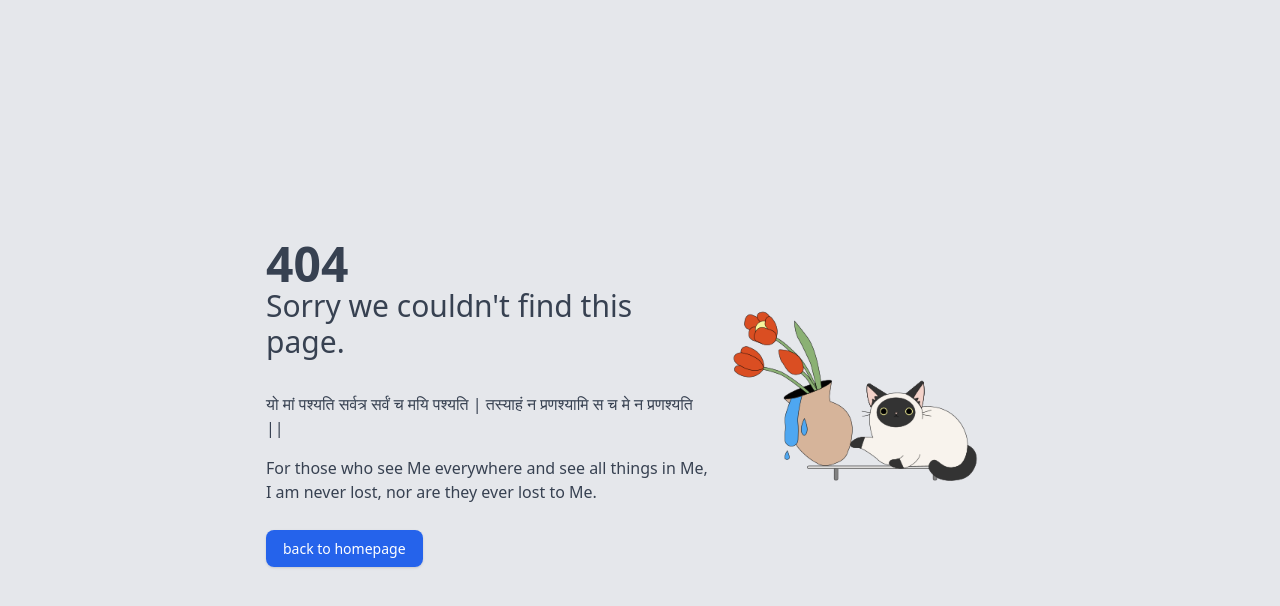
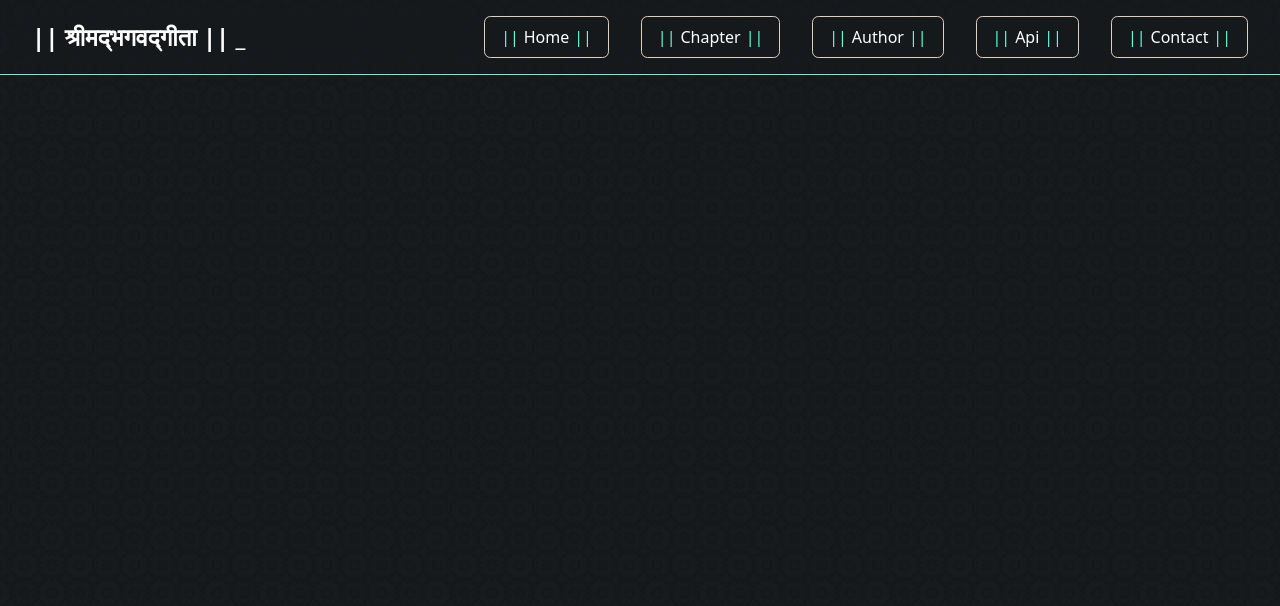
Before and after one commit to the-amazing-atharva/bhagavadgitaapi, a Next.js app: page /verse in a window 1280 px wide. Before the commit this address had no page. Shown: the top 606 px of the page. Built offline with nearby package versions, Linux system fonts and the light colour scheme.

Commit message:
changed file format

```diff
--- a/components/Navbar.tsx
+++ b/components/Navbar.tsx
@@ -12,14 +12,14 @@ const Navbar: React.FC = () => {
   const [api, setApi] = useState("Api");
   const [contact, setContact] = useState("Contact");
 
-  const [verseHref, setVerseHref] = useState("/shlok");
+  const [verseHref, setVerseHref] = useState("/verse");
   const [chapterHref, setChapterHref] = useState("/chapter");
   const [authorHref, setAuthorHref] = useState("/author");
   const [apiHref, setApiHref] = useState("/documentation");
   const [contactHref, setContactHref] = useState("/contact");
 
   useEffect(() => {
-    if (window.location.pathname === "/shlok") {
+    if (window.location.pathname === "/verse") {
       setVerse("Home");
       setVerseHref("/");
     } else if (window.location.pathname === "/chapter") {
@@ -36,7 +36,7 @@ const Navbar: React.FC = () => {
       setContactHref("/");
     } else if (window.location.pathname === "/") {
       setVerse("Verse");
-      setVerseHref("/shlok");
+      setVerseHref("/verse");
       setChapter("Chapter");
       setChapterHref("/chapter");
       setAuthor("Author");
--- a/pages/author.tsx
+++ /dev/null
@@ -1,13 +0,0 @@
-import React from "react";
-import Navbar from "../components/Navbar";
-
-const authors = () => {
-  return (
-    <div>
-      <Navbar />
-      authors
-    </div>
-  );
-};
-
-export default authors;
--- /dev/null
+++ b/pages/author/index.tsx
@@ -0,0 +1,12 @@
+import React from "react";
+import Navbar from "../../components/Navbar";
+
+const index = () => {
+  return (
+    <>
+      <Navbar />
+    </>
+  );
+};
+
+export default index;
--- a/pages/chapter.tsx
+++ /dev/null
@@ -1,14 +0,0 @@
-import React from "react";
-import ChapterContainer from "../components/ChapterContainer";
-import Navbar from "../components/Navbar";
-
-const chapters = () => {
-  return (
-    <div>
-      <Navbar />
-      <ChapterContainer />
-    </div>
-  );
-};
-
-export default chapters;
--- /dev/null
+++ b/pages/chapter/index.tsx
@@ -0,0 +1,12 @@
+import React from "react";
+import Navbar from "../../components/Navbar";
+
+const index = () => {
+  return (
+    <>
+      <Navbar />
+    </>
+  );
+};
+
+export default index;
--- a/pages/documentation.tsx
+++ /dev/null
@@ -1,13 +0,0 @@
-import React from "react";
-import Navbar from "../components/Navbar";
-
-const documentation = () => {
-  return (
-    <div>
-      <Navbar />
-      documentation
-    </div>
-  );
-};
-
-export default documentation;
--- /dev/null
+++ b/pages/documentation/index.tsx
@@ -0,0 +1,12 @@
+import React from "react";
+import Navbar from "../../components/Navbar";
+
+const index = () => {
+  return (
+    <>
+      <Navbar />
+    </>
+  );
+};
+
+export default index;
--- a/pages/shlok.tsx
+++ /dev/null
@@ -1,24 +0,0 @@
-import React from "react";
-import Navbar from "../components/Navbar";
-import FilterVerse from "../components/VerseFilter";
-import styles from "../styles/verse.module.css";
-
-const shlok = () => {
-  return (
-    <div>
-      <Navbar />
-      <div className={styles.verseContainer}>
-        <div className={styles.verseHeader}>
-          <h1>Verse Title</h1>
-
-        </div>
-
-        <div className={styles.verseBody}>
-          <FilterVerse />
-        </div>
-      </div>
-    </div>
-  );
-};
-
-export default shlok;
--- /dev/null
+++ b/pages/verse/index.tsx
@@ -0,0 +1,12 @@
+import React from "react";
+import Navbar from "../../components/Navbar";
+
+const index = () => {
+  return (
+    <>
+      <Navbar />
+    </>
+  );
+};
+
+export default index;
```
